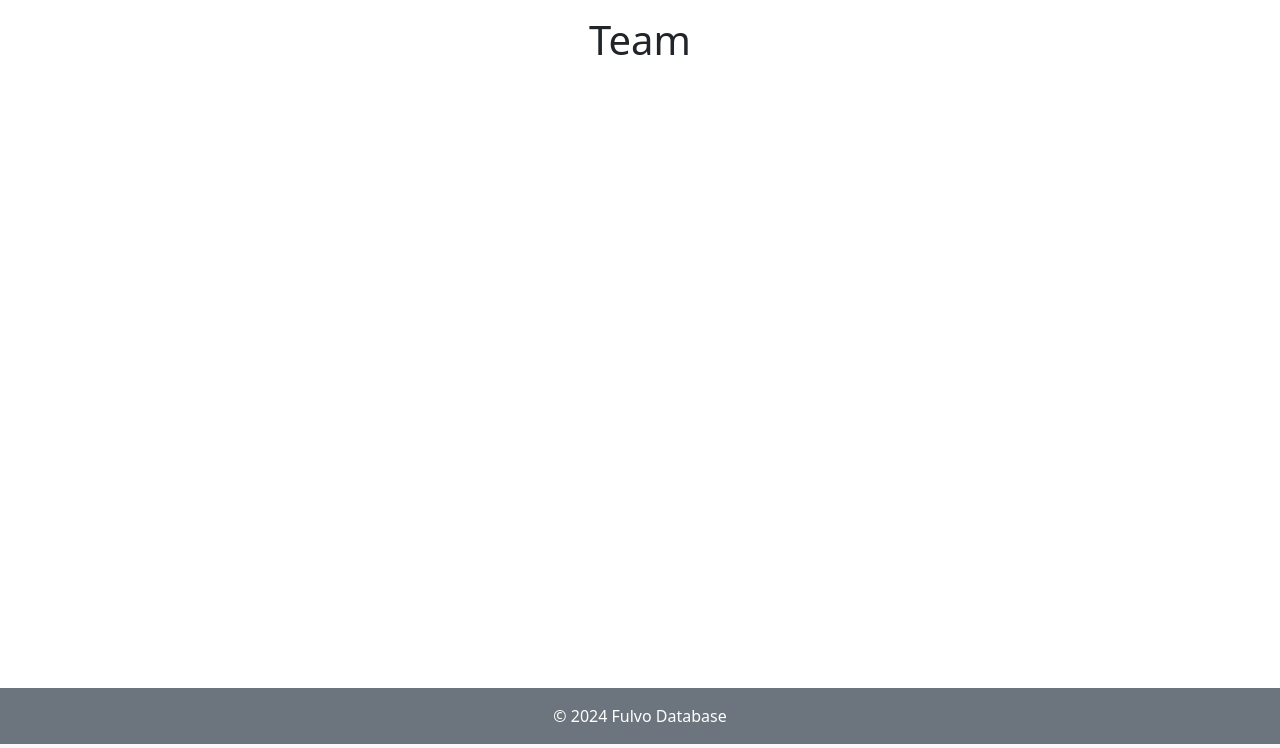
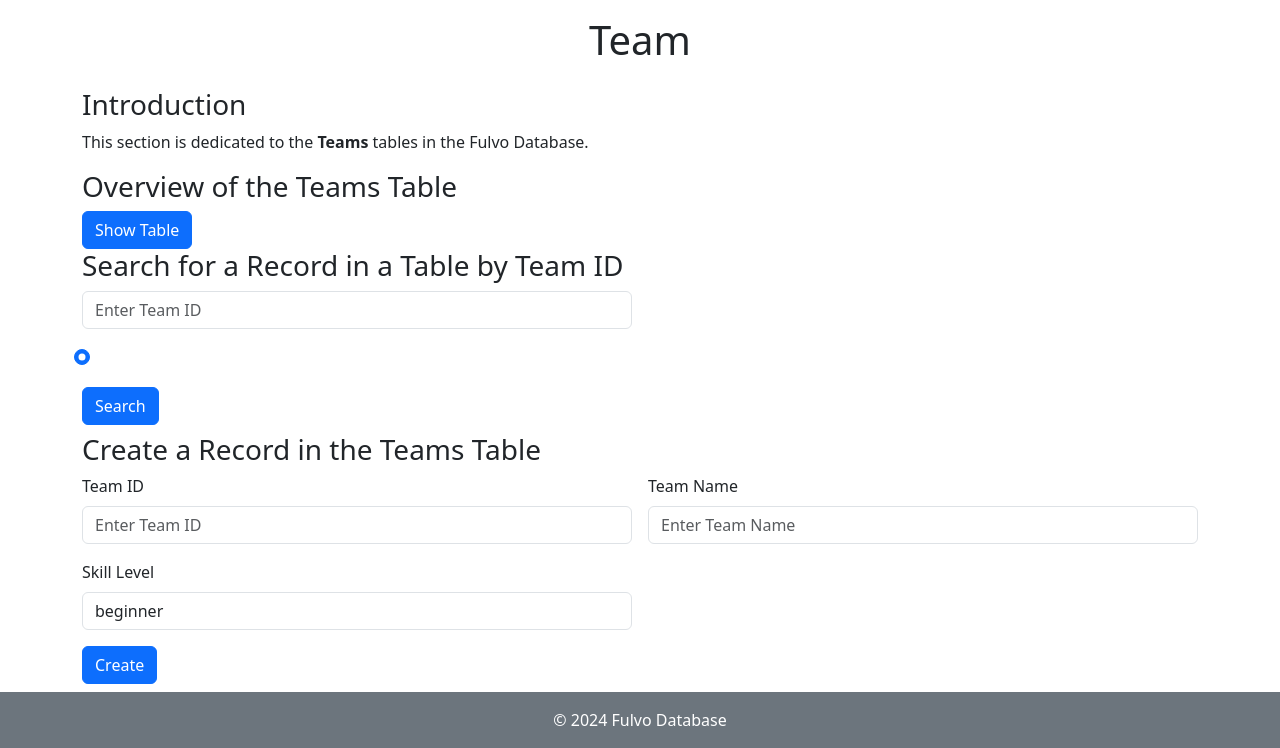
Before and after one commit to andrearcaina/fulvo, a Flask app: page /team_table in a window 1280 px wide. Shown: the part 56-804 px from the top of the page. Run offline with Flask 3, Linux system fonts and the light colour scheme; parts of the project's set-up code (start-up, migrations or seed data) failed here and were passed over.

Commit message:
Added Teams page functionality

```diff
--- a/app/routes/team_bp.py
+++ b/app/routes/team_bp.py
@@ -1,9 +1,12 @@
 from flask import Blueprint
 from app.controllers import (
-    list_all_ts, list_ts_by_id
+    list_all_ts, list_ts_by_id, create_team, delete_team, update_team
 )
 
 team_bp = Blueprint("team_bp", __name__)
 
 team_bp.route("/read", methods=["GET"])(list_all_ts)
 team_bp.route("/read/<int:team_id>", methods=["GET"])(list_ts_by_id)
+team_bp.route("/create", methods=["POST"])(create_team)
+team_bp.route("/delete/<int:team_id>",methods=["DELETE"])(delete_team)
+team_bp.route("/update/<int:team_id>",methods=["PUT"])(update_team)
--- a/app/static/js/index.js
+++ b/app/static/js/index.js
@@ -41,6 +41,7 @@ $(document).ready(function() {
     $("#create").click(function(event) {
         event.preventDefault();
 
+        if ($("#createID").val()){//Checks to see if UserId exists, this means that we want to create a user entry
             let userData = {
                 user_id: $("#createID").val(),
                 first_name: $("#createFirstName").val(),
@@ -66,9 +67,23 @@ $(document).ready(function() {
                 };
                 userData = {...userData, ...refereeData};
             }
+
             console.log(userData);
 
             createRecord("user", userData);
+
+
+        } else if ($("#createTeamID").val()){ //Creates a team entry if teamId exists
+            let teamData = {
+                team_id: $("#createTeamID").val(),
+                team_name: $("#createTeamName").val(),
+                skill_level:  $("#createTeamSkill").val(),
+            };
+
+            console.log(teamData);
+            createRecord("team", teamData);
+        }
+
     });
 
     $("#delete").click(function(event) {
--- a/app/templates/pages/team.html
+++ b/app/templates/pages/team.html
@@ -3,3 +3,77 @@
 {% block heading %}
 Team
 {% endblock %}
+
+
+{% block preamble %}
+<div class="container mt-3">
+    <h3> Introduction </h3>
+    <p>
+        This section is dedicated to the <b>Teams</b> tables in the Fulvo Database.
+
+    </p>
+</div>
+{% endblock %}
+
+
+
+{% block content %}
+<div class="container">
+    <h3> Overview of the Teams Table </h3>
+
+    <div id="allOutput" class="m-2"></div>
+
+    <div id="changeRowOutput" class="m-2"></div>
+    <button id="allTS" class="btn btn-primary" type="submit">Show Table</button>
+
+    <h3> Search for a Record in a Table by Team ID </h3>
+    <form class="row g-3" style= "list-style-type: none;">
+
+      <div class="col-md-6">
+          <input type="text" id="searchID" class="form-control" placeholder="Enter Team ID">
+      </div>
+
+      <div class="form-check">
+          <input class="form-check-input" type="radio" name="searchTable" id="teamsTable" value="team" checked>
+      </div>
+
+
+      <div class="col-12">
+          <button id="search" class="btn btn-primary" type="submit">Search</button>
+      </div>
+
+    </form>
+
+    <div id="searchOutput" class="m-2"></div>
+
+    <h3> Create a Record in the Teams Table </h3>
+    <form class="row g-3">
+        <div class="col-md-6">
+            <label for="createTeamID" class="form-label">Team ID</label>
+            <input type="number" min="1" id="createTeamID" class="form-control" placeholder="Enter Team ID">
+        </div>
+
+        <div class="col-md-6">
+            <label for="createTeamName" class="form-label">Team Name</label>
+            <input type="text" id="createTeamName" class="form-control" placeholder="Enter Team Name">
+        </div>
+
+        <div class="col-md-6">
+            <label for="createTeamSkill" class="form-label">Skill Level</label>
+            <select id="createTeamSkill" class="form-control">
+              <option value="beginner">beginner</option>
+              <option value="advanced">advanced</option>
+              <option value="intermediate">intermediate</option>
+          </select>
+
+        </div>
+
+
+        <div class="col-12">
+            <button id="create" class="btn btn-primary" type="submit">Create</button>
+        </div>
+    </form>
+
+    <div id="createOutput" class="m-2"></div>
+</div>
+{% endblock %}
```
Also changed, not shown: app/controllers/__init__.py (+4 -4 lines), app/controllers/team_controller.py (+47 -1 lines). Lines whose indentation alone changed are shown as unchanged.
